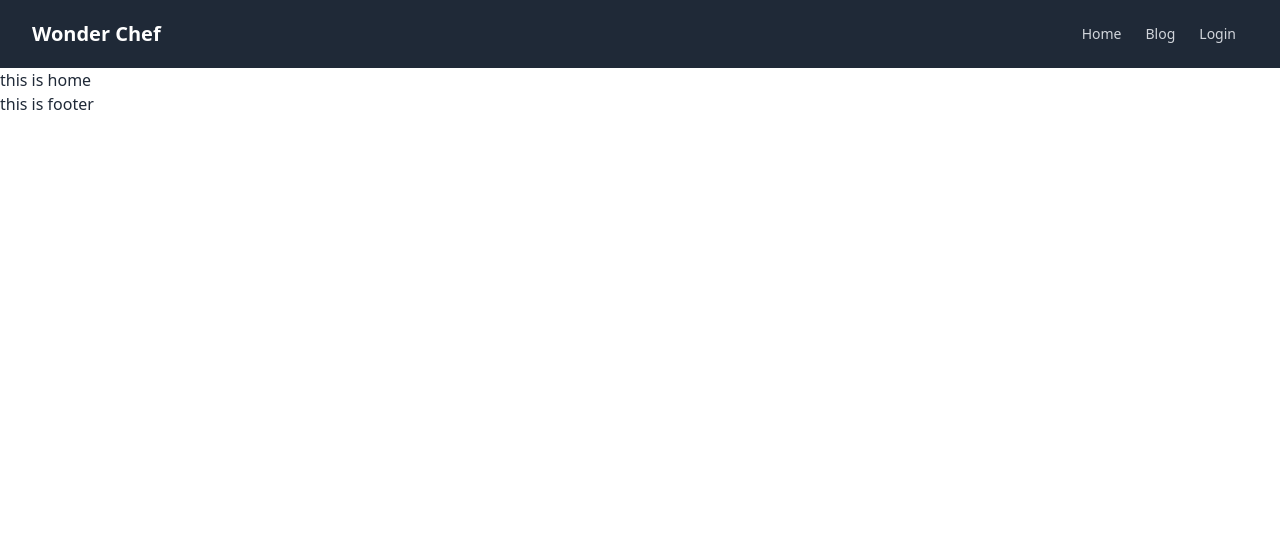
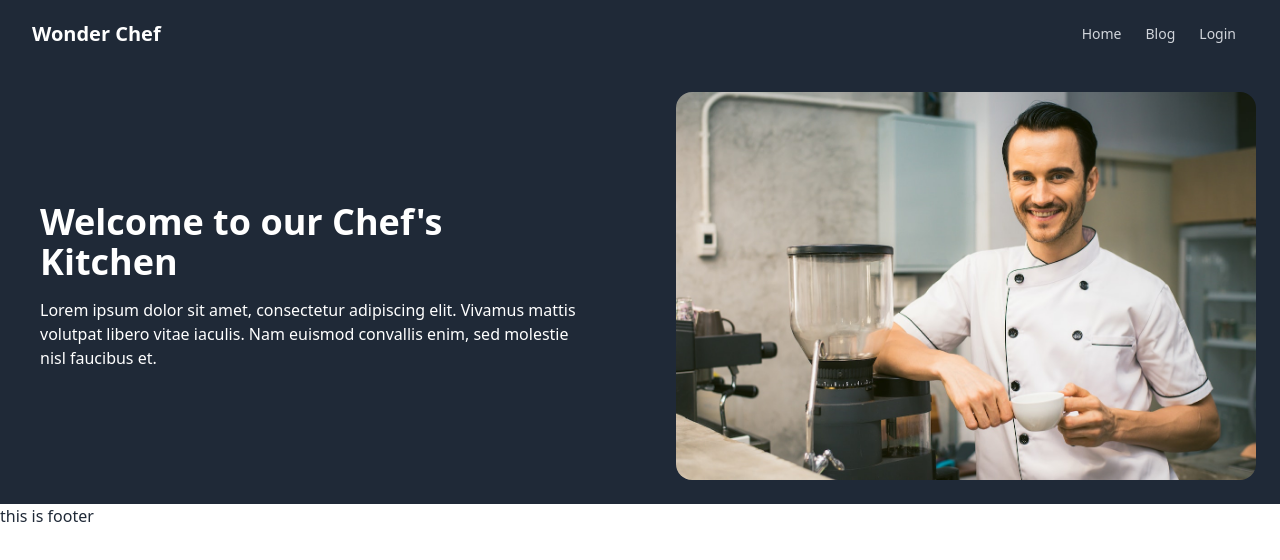
Before and after one commit to mdyasin7636/wonder-chef-client, a React (Vite) app: page / in a window 1280 px wide. Shown: the top 560 px of the page. Built offline with nearby package versions, Linux system fonts and the light colour scheme.

Commit message:
banner section added

```diff
--- a/src/pages/Home/Home.jsx
+++ b/src/pages/Home/Home.jsx
@@ -1,10 +1,19 @@
 import React from 'react';
+import chefImage from '../../assets/chefImage.jpg';
 
 const Home = () => {
     return (
-        <div>
-            <h2>this is home</h2>
+        <div className="flex flex-col md:flex-row justify-center items-center bg-gray-800">
+        <div className="text-center md:text-left mb-8 md:mb-0 md:mr-8 p-10 text-white">
+          <h1 className="text-4xl font-bold">Welcome to our Chef's Kitchen</h1>
+          <p className="mt-4">Lorem ipsum dolor sit amet, consectetur adipiscing elit. Vivamus mattis volutpat libero vitae iaculis. Nam euismod convallis enim, sed molestie nisl faucibus et.</p>
         </div>
+        <div className="w-full md:w-auto p-6">
+          <img src={chefImage} alt="Chef" className="w-full h-auto mx-auto md:mx-0 rounded-2xl " />
+        </div>
+      </div>
+
+
     );
 };
 
--- a/src/routes/Routes.jsx
+++ b/src/routes/Routes.jsx
@@ -1,6 +1,7 @@
 import { createBrowserRouter } from "react-router-dom";
 import HomeLayout from "../layouts/HomeLayout/HomeLayout";
 import Home from "../pages/Home/Home";
+import Blog from "../pages/Blog/Blog";
 
 
 const router = createBrowserRouter([
@@ -11,6 +12,10 @@ const router = createBrowserRouter([
         {
             path: '/',
             element: <Home></Home>
+        },
+        {
+            path: '/blog',
+            element: <Blog></Blog>
         }
       ]
     },
```
Also changed, not shown: src/assets/chefImage.jpg (added).
